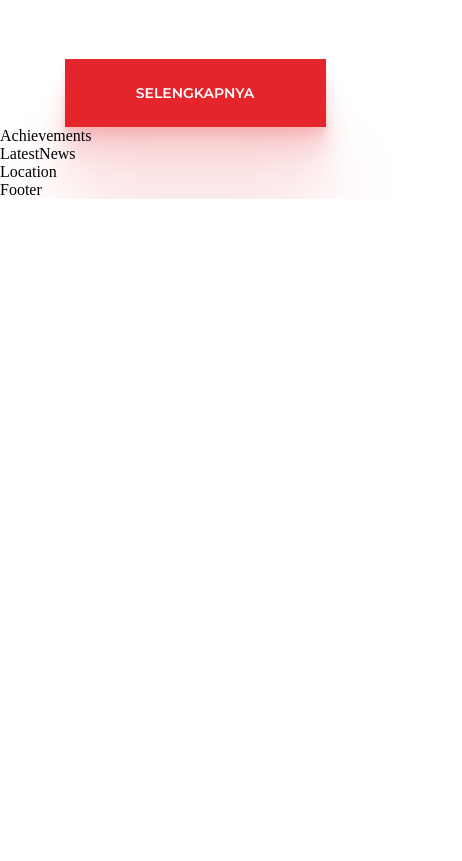
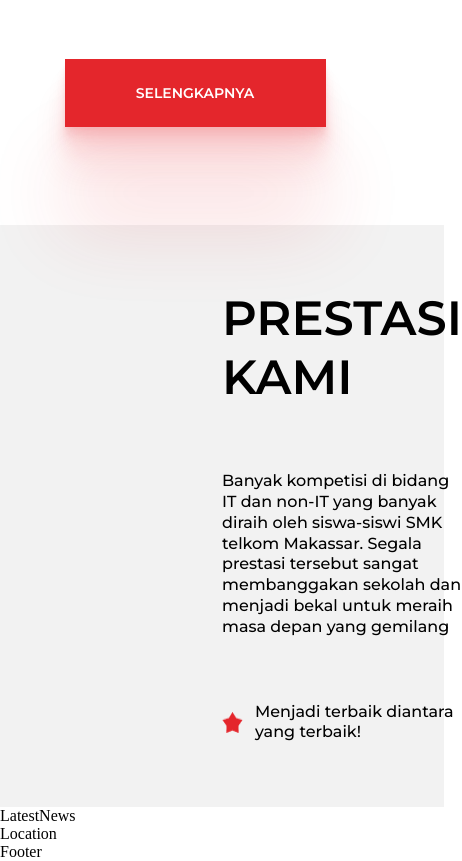
Before and after one commit to MintMissy/KamiSangJuara, a React (Create React App) app: page / in a window 390 px wide. Shown: the part 1760-2621 px from the top of the page, 462 px wide, since content can reach past the window. Before the commit the page ends 1959 px from the top, so only its background shows below. Built offline with nearby package versions, Linux system fonts and the light colour scheme.

Commit message:
Code achievement section without responsivenes

```diff
--- a/src/containers/achievements/Achievements.jsx
+++ b/src/containers/achievements/Achievements.jsx
@@ -1,8 +1,30 @@
 import React from 'react';
-import classes from './Achievements.module.scss';
+import styles from './Achievements.module.scss';
+import AchievementsImage from '../../assets/Achievements.png';
+import StarImage from '../../assets/Star.png';
 
 const Achievements = () => {
-  return <div>Achievements</div>;
+  return (
+    <div className={styles['achievements']}>
+      <div className={styles['achievements-content']}>
+        <h1>PRESTASI KAMI</h1>
+        <p>
+          Banyak kompetisi di bidang IT dan non-IT yang banyak diraih oleh
+          siswa-siswi SMK telkom Makassar. Segala prestasi tersebut sangat
+          membanggakan sekolah dan menjadi bekal untuk meraih masa depan yang
+          gemilang
+        </p>
+
+        <div className={styles['achievements-content__stared']}>
+          <img src={StarImage} alt='' />
+          <p>Menjadi terbaik diantara yang terbaik!</p>
+        </div>
+      </div>
+      <div className={styles['achievements-image']}>
+        <img src={AchievementsImage} alt='achievements' />
+      </div>
+    </div>
+  );
 };
 
 export default Achievements;
--- a/src/containers/achievements/Achievements.module.scss
+++ b/src/containers/achievements/Achievements.module.scss
@@ -0,0 +1,46 @@
+.achievements {
+  margin-top: 98px;
+  padding: 64px 222px;
+  background: #F2F2F2;
+  display: flex;
+  gap: 174px;
+  align-items: center;
+}
+
+.achievements-content {
+  flex: 2;
+  display: flex;
+  flex-direction: column;
+  gap: 64px;
+}
+
+.achievements-content h1 {
+  font-family: var(--font-primary);
+  font-weight: 600;
+  font-size: 48px;
+  line-height: 59px;
+}
+
+.achievements-content p {
+  font-family: var(--font-primary);
+  font-weight: 500;
+  font-size: 16px;
+  line-height: 130%;
+}
+
+.achievements-content__stared {
+  display: flex;
+  align-items: center;
+}
+
+.achievements-content__stared img {
+  width: 21px;
+  height: 21px;
+  content: url('../../assets/Star.png');
+  margin-right: 12px;
+}
+
+.achievements-image {
+  flex: 3;
+  width: 100%;
+}
```
Also changed, not shown: src/assets/Achievements.png (added), src/assets/Star.png (added).
